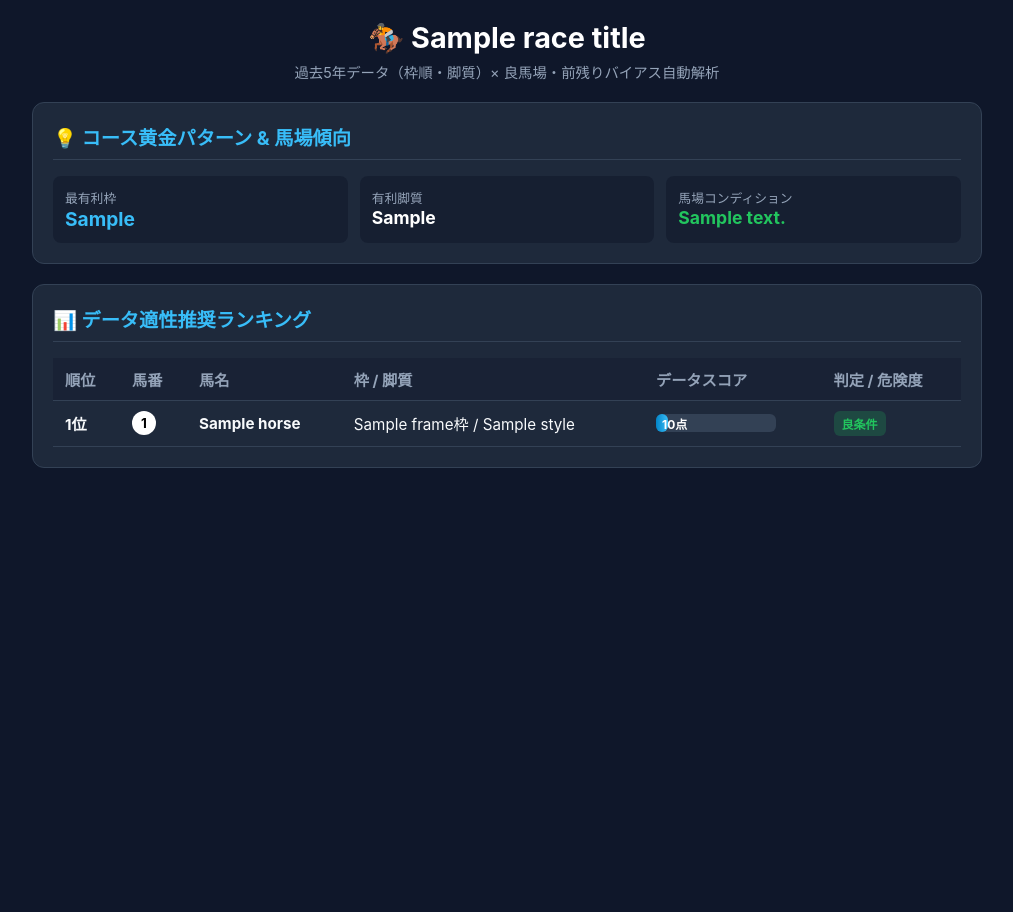
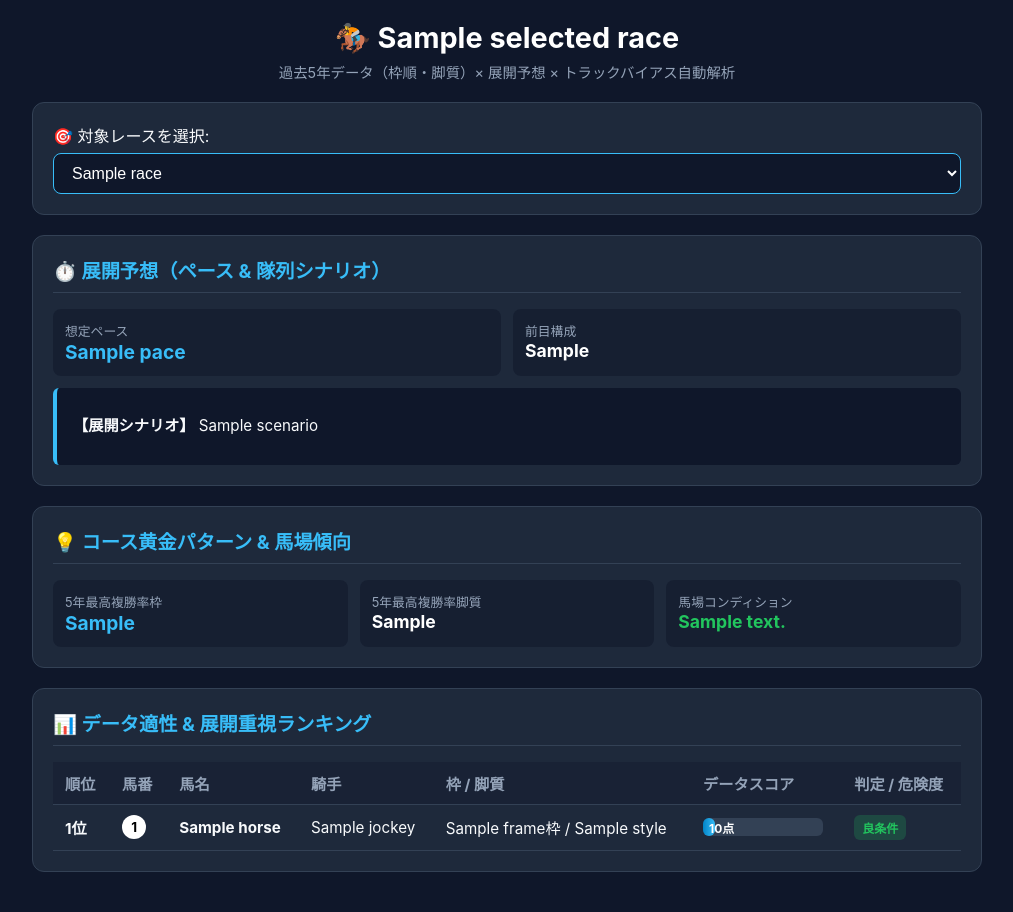
Before and after one commit to 5rt7y68kdf-maker/KUINA_AI, a Flask app: template templates/index.html in a window 1280 px wide. Shown: the whole page, without its empty margins (133-1146 px from the left). Before the commit the page ends 468 px from the top, so only its background shows below. Run offline with Flask 3, Linux system fonts and the light colour scheme; the template is opened without the code that fills it: most values are stand-ins (such as "Sample title", 1, 10 or a date in 2020).

Commit message:
Update race title and enhance layout elements

```diff
--- a/templates/index.html
+++ b/templates/index.html
@@ -3,25 +3,58 @@
 <head>
     <meta charset="UTF-8">
     <meta name="viewport" content="width=device-width, initial-scale=1.0">
-    <title>{{ race_title }}</title>
+    <title>{{ selected_race.title }} - 競馬データ分析ダッシュボード</title>
     <link rel="stylesheet" href="{{ url_for('static', filename='style.css') }}">
 </head>
 <body>
     <div class="container">
         <header class="header">
-            <h1>🏇 {{ race_title }}</h1>
-            <p class="subtitle">過去5年データ（枠順・脚質）× 良馬場・前残りバイアス自動解析</p>
+            <h1>🏇 {{ selected_race.title }}</h1>
+            <p class="subtitle">過去5年データ（枠順・脚質）× 展開予想 × トラックバイアス自動解析</p>
         </header>
 
+        <!-- 全レース選択フォーム -->
+        <section class="card race-selector-card">
+            <form method="GET" action="/">
+                <label for="race_id" class="selector-label">🎯 対象レースを選択:</label>
+                <select name="race_id" id="race_id" onchange="this.form.submit()" class="race-select">
+                    {% for race in all_races %}
+                        <option value="{{ race.id }}" {% if race.id == selected_race.id %}selected{% endif %}>
+                            {{ race.title }}
+                        </option>
+                    {% endfor %}
+                </select>
+            </form>
+        </section>
+
+        <!-- 展開予想カード -->
+        <section class="card pace-card">
+            <h2>⏱️ 展開予想（ペース & 隊列シナリオ）</h2>
+            <div class="pace-grid">
+                <div class="pace-item">
+                    <span class="label">想定ペース</span>
+                    <span class="value-highlight">{{ data.pace_analysis.pace }}</span>
+                </div>
+                <div class="pace-item">
+                    <span class="label">前目構成</span>
+                    <span class="value">{{ data.pace_analysis.front_runners }}</span>
+                </div>
+            </div>
+            <div class="scenario-box">
+                <p><strong>【展開シナリオ】</strong> {{ data.pace_analysis.scenario }}</p>
+            </div>
+        </section>
+
+        <!-- コース黄金パターンカード -->
         <section class="card">
             <h2>💡 コース黄金パターン & 馬場傾向</h2>
             <div class="summary-grid">
                 <div class="summary-item">
-                    <span class="label">最有利枠</span>
+                    <span class="label">5年最高複勝率枠</span>
                     <span class="value-highlight">{{ data.golden_pattern.top_frame }}</span>
                 </div>
                 <div class="summary-item">
-                    <span class="label">有利脚質</span>
+                    <span class="label">5年最高複勝率脚質</span>
                     <span class="value">{{ data.golden_pattern.top_style }}</span>
                 </div>
                 <div class="summary-item">
@@ -31,14 +64,16 @@
             </div>
         </section>
 
+        <!-- 推奨馬ランキング -->
         <section class="card">
-            <h2>📊 データ適性推奨ランキング</h2>
+            <h2>📊 データ適性 & 展開重視ランキング</h2>
             <table class="ranking-table">
                 <thead>
                     <tr>
                         <th>順位</th>
                         <th>馬番</th>
                         <th>馬名</th>
+                        <th>騎手</th>
                         <th>枠 / 脚質</th>
                         <th>データスコア</th>
                         <th>判定 / 危険度</th>
@@ -50,6 +85,7 @@
                         <td><strong>{{ loop.index }}位</strong></td>
                         <td><span class="frame-badge">{{ horse.num }}</span></td>
                         <td><strong>{{ horse.name }}</strong></td>
+                        <td>{{ horse.jockey }}</td>
                         <td>{{ horse.frame }}枠 / {{ horse.style }}</td>
                         <td>
                             <div class="score-bar-container">
```
